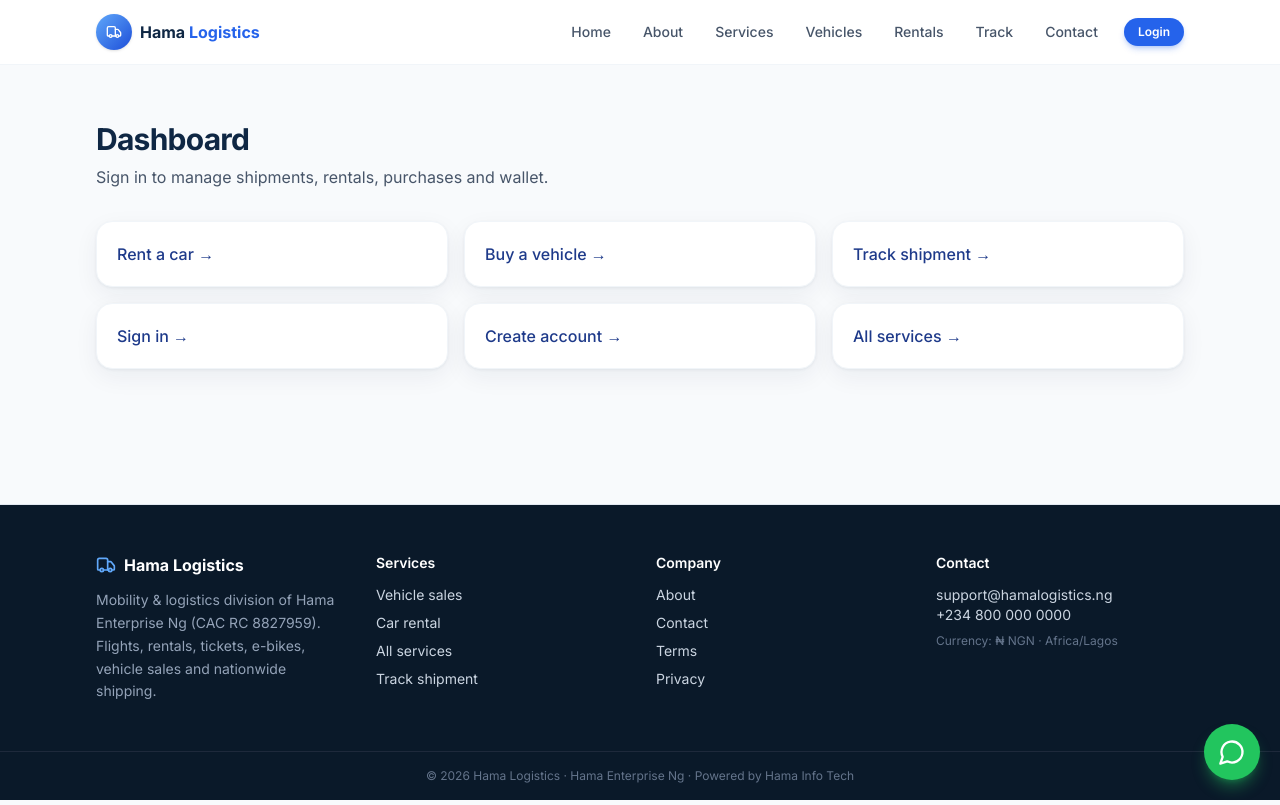
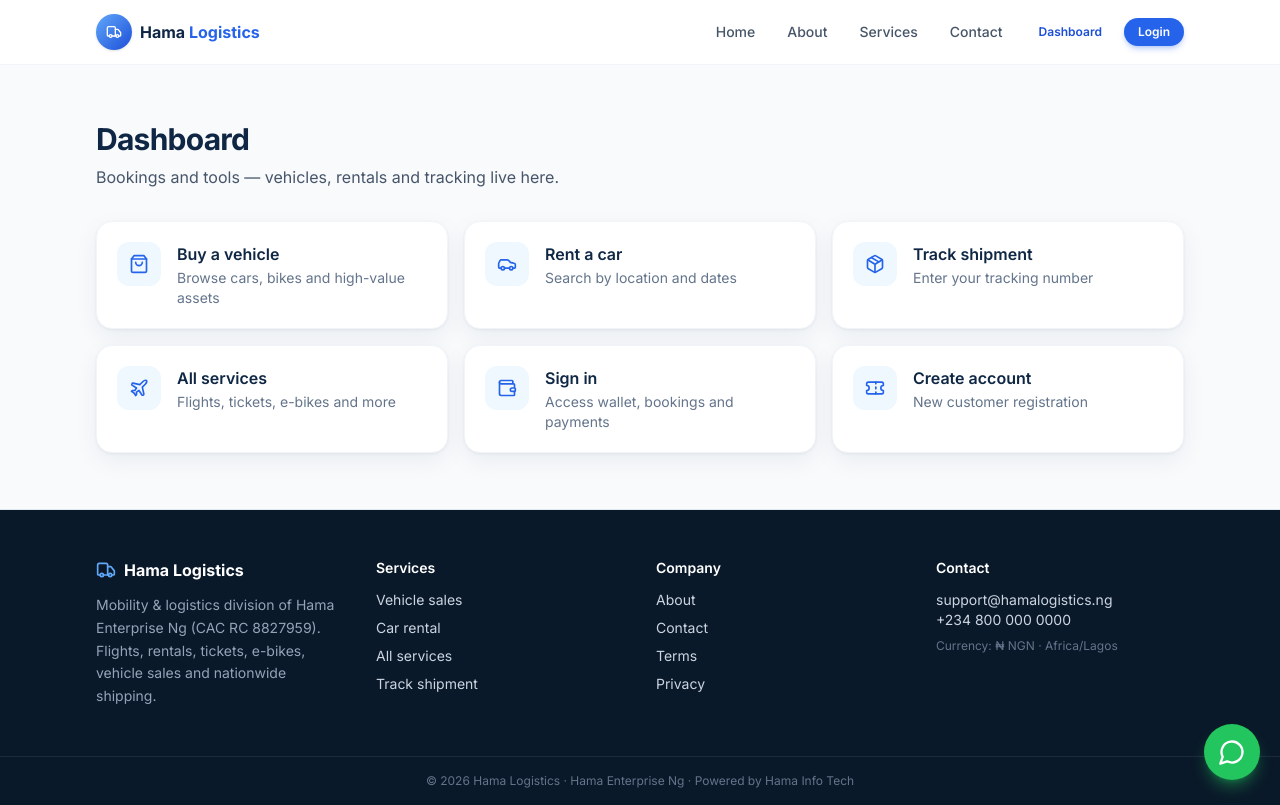
Before and after one commit to WebDevNinja12/hama-logistics, a Next.js app: page /dashboard in a window 1280 px wide. Built offline with nearby package versions, Linux system fonts and the light colour scheme.

Commit message:
Move Vehicles, Rentals, Track from nav into dashboard

```diff
--- a/src/app/dashboard/page.tsx
+++ b/src/app/dashboard/page.tsx
@@ -1,25 +1,69 @@
 import Link from "next/link";
+import { Car, ShoppingBag, Package, Wallet, Ticket, Plane } from "lucide-react";
 
 export const metadata = { title: "Dashboard" };
+
+const actions = [
+  {
+    href: "/vehicles",
+    label: "Buy a vehicle",
+    desc: "Browse cars, bikes and high-value assets",
+    icon: ShoppingBag,
+  },
+  {
+    href: "/rentals",
+    label: "Rent a car",
+    desc: "Search by location and dates",
+    icon: Car,
+  },
+  {
+    href: "/track",
+    label: "Track shipment",
+    desc: "Enter your tracking number",
+    icon: Package,
+  },
+  {
+    href: "/services",
+    label: "All services",
+    desc: "Flights, tickets, e-bikes and more",
+    icon: Plane,
+  },
+  {
+    href: "/login",
+    label: "Sign in",
+    desc: "Access wallet, bookings and payments",
+    icon: Wallet,
+  },
+  {
+    href: "/register",
+    label: "Create account",
+    desc: "New customer registration",
+    icon: Ticket,
+  },
+];
 
 export default function DashboardPage() {
   return (
     <div className="container-app py-14">
       <h1 className="section-title">Dashboard</h1>
       <p className="mt-2 text-slate-600">
-        Sign in to manage shipments, rentals, purchases and wallet.
+        Bookings and tools — vehicles, rentals and tracking live here.
       </p>
+
       <div className="mt-8 grid gap-4 sm:grid-cols-2 lg:grid-cols-3">
-        {[
-          { href: "/rentals", label: "Rent a car" },
-          { href: "/vehicles", label: "Buy a vehicle" },
-          { href: "/track", label: "Track shipment" },
-          { href: "/login", label: "Sign in" },
-          { href: "/register", label: "Create account" },
-          { href: "/services", label: "All services" },
-        ].map((l) => (
-          <Link key={l.href + l.label} href={l.href} className="card p-5 font-medium text-brand-800 hover:bg-brand-50">
-            {l.label} →
+        {actions.map((a) => (
+          <Link
+            key={a.href + a.label}
+            href={a.href}
+            className="card flex gap-4 p-5 transition hover:-translate-y-0.5 hover:shadow-soft"
+          >
+            <div className="flex h-11 w-11 shrink-0 items-center justify-center rounded-xl bg-brand-50 text-brand-600">
+              <a.icon className="h-5 w-5" />
+            </div>
+            <div>
+              <p className="font-semibold text-brand-900">{a.label}</p>
+              <p className="mt-0.5 text-sm text-slate-500">{a.desc}</p>
+            </div>
           </Link>
         ))}
       </div>
--- a/src/components/layout/Navbar.tsx
+++ b/src/components/layout/Navbar.tsx
@@ -8,9 +8,6 @@ const links = [
   { href: "/", label: "Home" },
   { href: "/about", label: "About" },
   { href: "/services", label: "Services" },
-  { href: "/vehicles", label: "Vehicles" },
-  { href: "/rentals", label: "Rentals" },
-  { href: "/track", label: "Track" },
   { href: "/contact", label: "Contact" },
 ];
 
@@ -39,7 +36,10 @@ export default function Navbar() {
               {l.label}
             </Link>
           ))}
-          <Link href="/login" className="btn-primary btn-sm ml-2">
+          <Link href="/dashboard" className="btn-ghost btn-sm ml-1">
+            Dashboard
+          </Link>
+          <Link href="/login" className="btn-primary btn-sm ml-1">
             Login
           </Link>
         </nav>
@@ -66,6 +66,13 @@ export default function Navbar() {
               {l.label}
             </Link>
           ))}
+          <Link
+            href="/dashboard"
+            className="block rounded-lg px-3 py-2.5 text-sm font-medium text-slate-700 hover:bg-brand-50"
+            onClick={() => setOpen(false)}
+          >
+            Dashboard
+          </Link>
           <Link href="/login" className="btn-primary mt-2 w-full" onClick={() => setOpen(false)}>
             Login
           </Link>
```
